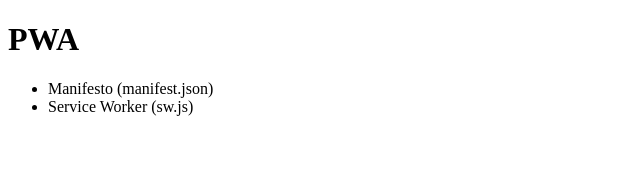
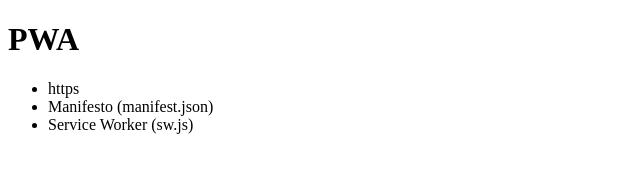
Before and after one commit to professorjosedeassis/pwa, a plain HTML site: page index.html in a window 1280 px wide. Shown: the whole page, without its empty margins (0-640 px from the left). Drawn offline with Linux system fonts and the light colour scheme.

Commit message:
pwa minimo

```diff
--- a/index.html
+++ b/index.html
@@ -12,6 +12,7 @@
 <body>
     <h1>PWA</h1>
     <ul>
+        <li>https</li>
         <li>Manifesto (manifest.json)</li>
         <li>Service Worker (sw.js)</li>
     </ul>
```
